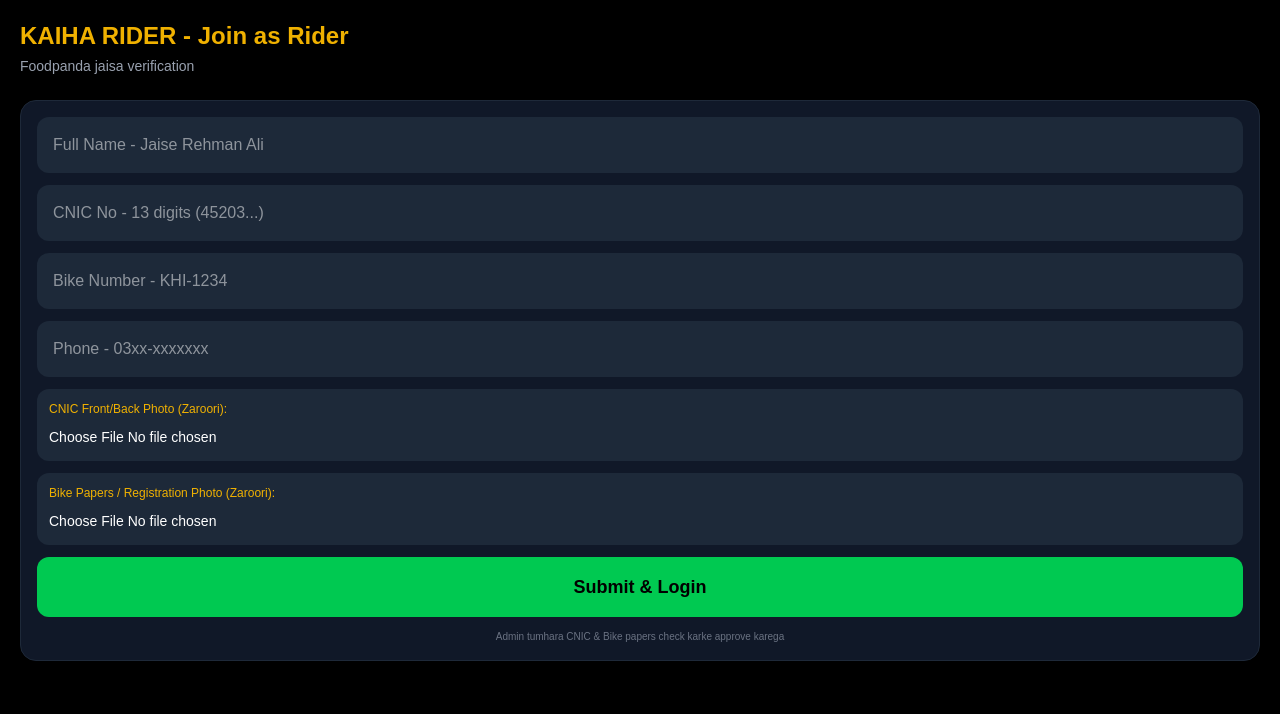
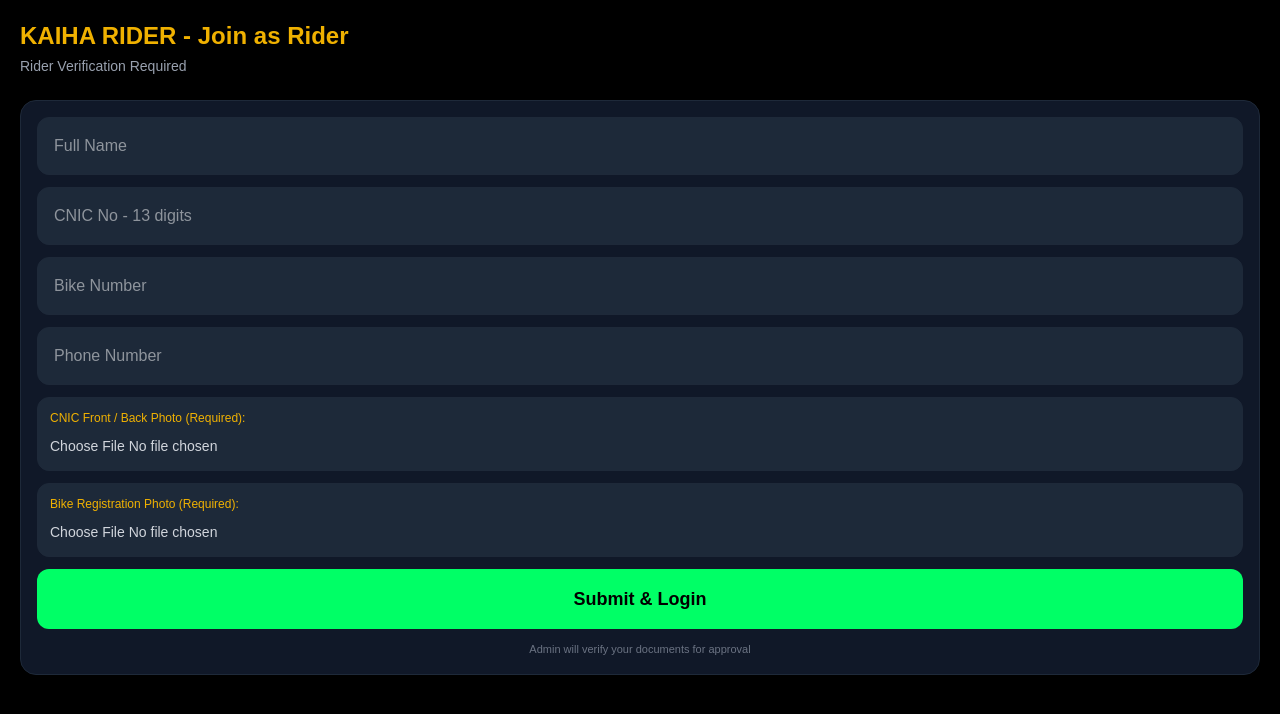
Before and after one commit to hadi-kaiha/KAIHA-, a Next.js app: page /rider in a window 1280 px wide. Shown: the top 714 px of the page. Built offline with nearby package versions, Linux system fonts and the light colour scheme.

Commit message:
Refactor RiderPage for KYC and delivery management
Refactor RiderPage component to manage KYC and delivery steps. Update local storage handling and improve input validation.

```diff
--- a/app/rider/page.tsx
+++ b/app/rider/page.tsx
@@ -2,121 +2,117 @@
 import { useState, useEffect } from "react";
 
 export default function RiderPage(){
-  const [isLoggedIn, setIsLoggedIn] = useState(false);
+  const [step, setStep] = useState("kyc");
   const [name, setName] = useState("");
   const [cnic, setCnic] = useState("");
   const [bikeNo, setBikeNo] = useState("");
   const [phone, setPhone] = useState("");
   const [cnicImg, setCnicImg] = useState("");
   const [bikeImg, setBikeImg] = useState("");
-  const [status, setStatus] = useState("idle"); // idle, delivering
-  const [location, setLocation] = useState({lat:0,lng:0});
+  const [loc, setLoc] = useState({lat:27.704,lng:68.845});
 
   useEffect(()=>{
-    const saved = localStorage.getItem("kaiha_rider");
-    if(saved){
-      const r = JSON.parse(saved);
-      setName(r.name); setIsLoggedIn(true);
+    const s = localStorage.getItem("kaiha_rider");
+    if(s){
+      const d=JSON.parse(s);
+      setName(d.name);
+      setBikeNo(d.bikeNo);
+      setPhone(d.phone);
+      if(d.verified) setStep("orders");
+      else setStep("pending");
     }
   },[]);
 
-  const handleFile = (e:any, type:string) => {
-    const file = e.target.files[0];
-    if(!file) return;
-    const reader = new FileReader();
-    reader.onload = ()=>{
-      if(type==="cnic") setCnicImg(reader.result as string);
-      else setBikeImg(reader.result as string);
-    };
-    reader.readAsDataURL(file);
-  }
+  const submitKYC = () => {
+    if(name.length<3) return alert("Please enter full name");
+    if(cnic.length!=13) return alert("CNIC must be 13 digits");
+    if(bikeNo.length<3) return alert("Please enter bike number");
+    if(phone.length<11) return alert("Please enter valid phone number");
+    if(!cnicImg) return alert("CNIC photo is required");
+    if(!bikeImg) return alert("Bike registration photo is required");
 
-  const handleLogin = () => {
-    if(name.length < 3) return alert("Poora naam likho");
-    if(cnic.length!== 13) return alert("CNIC 13 digits likho - bina dash ke, jaise 4520331234567");
-    if(bikeNo.length < 3) return alert("Bike number likho - jaise KHI-1234");
-    if(!cnicImg) return alert("CNIC ki photo upload karo");
-    if(!bikeImg) return alert("Bike kagaz ki photo upload karo");
-    if(phone.length < 11) return alert("Phone number poora likho");
+    localStorage.setItem("kaiha_rider", JSON.stringify({name,cnic,bikeNo,phone,verified:false}));
+    setStep("pending");
+    setTimeout(()=>{
+      localStorage.setItem("kaiha_rider", JSON.stringify({name,cnic,bikeNo,phone,verified:true}));
+    }, 3000);
+  };
 
-    const riderData = {name,cnic,bikeNo,phone,cnicImg,bikeImg};
-    localStorage.setItem("kaiha_rider", JSON.stringify(riderData));
-    setIsLoggedIn(true);
-    alert("Rider Register Ho Gaya! Admin approval ke baad orders milenge.");
-  }
+  const acceptOrder = () => {
+    setStep("delivering");
+    if(navigator.geolocation){
+      navigator.geolocation.watchPosition((p)=>{
+        const l={lat:p.coords.latitude, lng:p.coords.longitude};
+        setLoc(l);
+        localStorage.setItem("kaiha_live", JSON.stringify({riderName:name, bikeNo, phone, lat:l.lat, lng:l.lng}));
+      });
+    } else {
+      localStorage.setItem("kaiha_live", JSON.stringify({riderName:name, bikeNo, phone, lat:27.704, lng:68.845}));
+    }
+  };
 
-  const startDelivery = () => {
-    setStatus("delivering");
-    // Live location start
-    if(navigator.geolocation){
-      navigator.geolocation.watchPosition((pos)=>{
-        const loc = {lat: pos.coords.latitude, lng: pos.coords.longitude};
-        setLocation(loc);
-        localStorage.setItem("kaiha_rider_location", JSON.stringify({name, bikeNo, phone,...loc, time: Date.now()}));
-      });
-    }
-  }
-
-  // LOGIN FORM - FOODPANDA STYLE
-  if(!isLoggedIn){
+  if(step==="kyc"){
     return (
       <div className="bg-black text-white min-h-screen p-5">
         <h1 className="text-2xl font-black text-yellow-500">KAIHA RIDER - Join as Rider</h1>
-        <p className="text-gray-400 text-sm mt-1">Foodpanda jaisa verification</p>
+        <p className="text-gray-400 text-sm mt-1">Rider Verification Required</p>
+        <div className="bg-[#101828] p-4 rounded-2xl mt-6 space-y-3 border border-gray-800">
+          <input value={name} onChange={e=>setName(e.target.value)} placeholder="Full Name" className="w-full bg-[#1d2939] p-4 rounded-xl outline-none border border-gray-800" />
+          <input value={cnic} onChange={e=>setCnic(e.target.value.replace(/\D/g,'').slice(0,13))} placeholder="CNIC No - 13 digits" className="w-full bg-[#1d2939] p-4 rounded-xl outline-none border border-gray-800" />
+          <input value={bikeNo} onChange={e=>setBikeNo(e.target.value)} placeholder="Bike Number" className="w-full bg-[#1d2939] p-4 rounded-xl outline-none border border-gray-800" />
+          <input value={phone} onChange={e=>setPhone(e.target.value)} placeholder="Phone Number" className="w-full bg-[#1d2939] p-4 rounded-xl outline-none border border-gray-800" />
 
-        <div className="bg-[#101828] p-4 rounded-2xl mt-6 space-y-3 border border-gray-800">
-          <input value={name} onChange={e=>setName(e.target.value)} placeholder="Full Name - Jaise Rehman Ali" className="w-full bg-[#1d2939] p-4 rounded-xl outline-none" />
-          <input value={cnic} onChange={e=>setCnic(e.target.value)} placeholder="CNIC No - 13 digits (45203...)" className="w-full bg-[#1d2939] p-4 rounded-xl outline-none" type="number" />
-          <input value={bikeNo} onChange={e=>setBikeNo(e.target.value)} placeholder="Bike Number - KHI-1234" className="w-full bg-[#1d2939] p-4 rounded-xl outline-none" />
-          <input value={phone} onChange={e=>setPhone(e.target.value)} placeholder="Phone - 03xx-xxxxxxx" className="w-full bg-[#1d2939] p-4 rounded-xl outline-none" />
-
-          <div className="bg-[#1d2939] p-3 rounded-xl">
-            <p className="text-xs text-yellow-500 mb-2">CNIC Front/Back Photo (Zaroori):</p>
-            <input type="file" accept="image/*" onChange={e=>handleFile(e,"cnic")} className="w-full text-sm" />
-            {cnicImg && <img src={cnicImg} className="w-full h-32 object-cover rounded-lg mt-2" />}
+          <div className="bg-[#1d2939] p-3 rounded-xl border border-gray-800">
+            <p className="text-xs text-yellow-500 mb-2">CNIC Front / Back Photo (Required):</p>
+            <input type="file" accept="image/*" onChange={e=>{const f=e.target.files?.[0]; if(f){const r=new FileReader(); r.onload=()=>setCnicImg(r.result as string); r.readAsDataURL(f)}}} className="w-full text-sm text-gray-300" />
+            {cnicImg && <img src={cnicImg} className="mt-2 w-full h-28 object-cover rounded-lg" />}
           </div>
 
-          <div className="bg-[#1d2939] p-3 rounded-xl">
-            <p className="text-xs text-yellow-500 mb-2">Bike Papers / Registration Photo (Zaroori):</p>
-            <input type="file" accept="image/*" onChange={e=>handleFile(e,"bike")} className="w-full text-sm" />
-            {bikeImg && <img src={bikeImg} className="w-full h-32 object-cover rounded-lg mt-2" />}
+          <div className="bg-[#1d2939] p-3 rounded-xl border border-gray-800">
+            <p className="text-xs text-yellow-500 mb-2">Bike Registration Photo (Required):</p>
+            <input type="file" accept="image/*" onChange={e=>{const f=e.target.files?.[0]; if(f){const r=new FileReader(); r.onload=()=>setBikeImg(r.result as string); r.readAsDataURL(f)}}} className="w-full text-sm text-gray-300" />
+            {bikeImg && <img src={bikeImg} className="mt-2 w-full h-28 object-cover rounded-lg" />}
           </div>
 
-          <button onClick={handleLogin} className="w-full bg-green-500 text-black p-4 rounded-xl font-black text-lg">Submit & Login</button>
-          <p className="text-[10px] text-gray-500 text-center">Admin tumhara CNIC & Bike papers check karke approve karega</p>
+          <button onClick={submitKYC} className="w-full bg-[#00ff66] text-black p-4 rounded-xl font-black text-lg">Submit & Login</button>
+          <p className="text-[11px] text-gray-500 text-center">Admin will verify your documents for approval</p>
         </div>
       </div>
     )
   }
 
-  // DASHBOARD AFTER LOGIN
+  if(step==="pending"){
+    return (
+      <div className="bg-black text-white min-h-screen flex flex-col items-center justify-center p-6 text-center">
+        <h1 className="text-2xl font-bold">Verification Pending</h1>
+        <p className="text-gray-400 mt-2">Your documents are under review</p>
+        <p className="text-xs text-gray-500 mt-2">CNIC: {cnic} | Bike: {bikeNo}</p>
+        <button onClick={()=>{const d=JSON.parse(localStorage.getItem("kaiha_rider")||"{}"); if(d.verified) setStep("orders")}} className="mt-6 bg-white text-black px-6 py-3 rounded-full font-bold">Refresh Status</button>
+      </div>
+    )
+  }
+
+  if(step==="orders"){
+    return (
+      <div className="bg-black text-white min-h-screen p-4">
+        <h1 className="text-xl font-bold">Welcome {name} - Verified Rider</h1>
+        <div className="bg-[#101828] p-4 rounded-2xl mt-6 border border-gray-800">
+          <h2 className="font-bold">New Order #1234</h2>
+          <p className="text-sm text-gray-400 mt-1">Customer: Ali - Main Road, Sukkur</p>
+          <p className="font-bold mt-2">Item: Premium Kurta - Rs.1999</p>
+          <button onClick={acceptOrder} className="w-full bg-[#00ff66] text-black font-black p-4 rounded-xl mt-4">Accept & Deliver</button>
+        </div>
+      </div>
+    )
+  }
+
   return (
     <div className="bg-black text-white min-h-screen p-4">
-      <h1 className="text-2xl font-bold">Welcome {name} rider</h1>
-      <p className="text-xs text-gray-400 mt-1">Bike: {bikeNo} | CNIC Verified ✅</p>
-
-      {status==="idle"? (
-        <div className="bg-[#101828] p-4 rounded-2xl mt-6 border border-gray-800">
-          <h2 className="text-xl font-black">New Order #1234</h2>
-          <p className="text-gray-400 mt-2">Customer: Ali - Sukkur</p>
-          <p className="text-gray-400">Address: Main Road, Sukkur</p>
-          <p className="font-bold mt-2">Item: Premium Kurta - Rs.1999</p>
-          <button onClick={startDelivery} className="w-full bg-[#00ff66] text-black p-4 rounded-xl font-black mt-4 text-lg">Accept & Deliver</button>
-        </div>
-      ) : (
-        <div className="bg-[#101828] p-4 rounded-2xl mt-6 border border-green-500">
-          <h2 className="text-green-500 font-black">Delivering... 🏍️</h2>
-          <p className="text-sm mt-2">Live Location Sharing ON</p>
-          <p className="text-xs text-gray-400 mt-1">Lat: {location.lat.toFixed(5)} Lng: {location.lng.toFixed(5)}</p>
-          <div className="w-full h-32 bg-gray-800 rounded-xl mt-3 flex items-center justify-center">
-            <p className="text-xs">🗺️ Map - Rider yahan hai</p>
-          </div>
-          <p className="text-xs text-yellow-500 mt-3">Customer ab tumhe track kar raha hai + call kar sakta hai</p>
-          <button onClick={()=>setStatus("idle")} className="w-full bg-yellow-500 text-black p-3 rounded-xl font-bold mt-4">Delivered ✅</button>
-        </div>
-      )}
-
-      <button onClick={()=>{localStorage.removeItem("kaiha_rider"); setIsLoggedIn(false);}} className="w-full bg-gray-800 p-3 rounded-xl mt-6 text-sm">Logout</button>
+      <h1 className="text-xl font-bold text-green-400">Delivering - Live Location ON</h1>
+      <p className="text-sm mt-2">Your location is visible to customer</p>
+      <p className="text-xs font-mono mt-2">{loc.lat.toFixed(5)}, {loc.lng.toFixed(5)}</p>
+      <a href={`https://maps.google.com/?q=${loc.lat},${loc.lng}`} target="_blank" className="block bg-blue-600 text-center p-3 rounded-xl mt-4 font-bold">Open in Google Maps</a>
+      <a href={`tel:${phone}`} className="block bg-white text-black text-center p-3 rounded-xl mt-3 font-bold">Call Customer</a>
     </div>
   )
-      }
+        }
```
